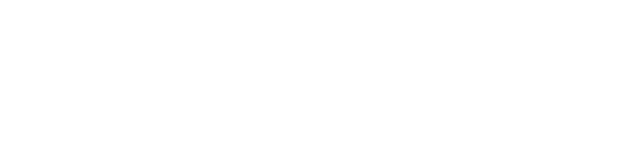
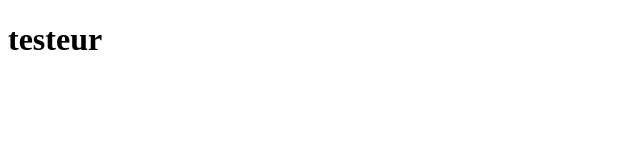
Before and after one commit to kinaya237/demo-git, a plain HTML site: page index.html in a window 1280 px wide. Shown: the whole page, without its empty margins (0-640 px from the left). Drawn offline with Linux system fonts and the light colour scheme.

Commit message:
mon h1 principal

```diff
--- a/index.html
+++ b/index.html
@@ -7,5 +7,6 @@
 		<link rel="stylesheet" href="style.css">
 	</head>
 	<body>
+		<h1>testeur</h1>
 	</body>
 </html>
```
